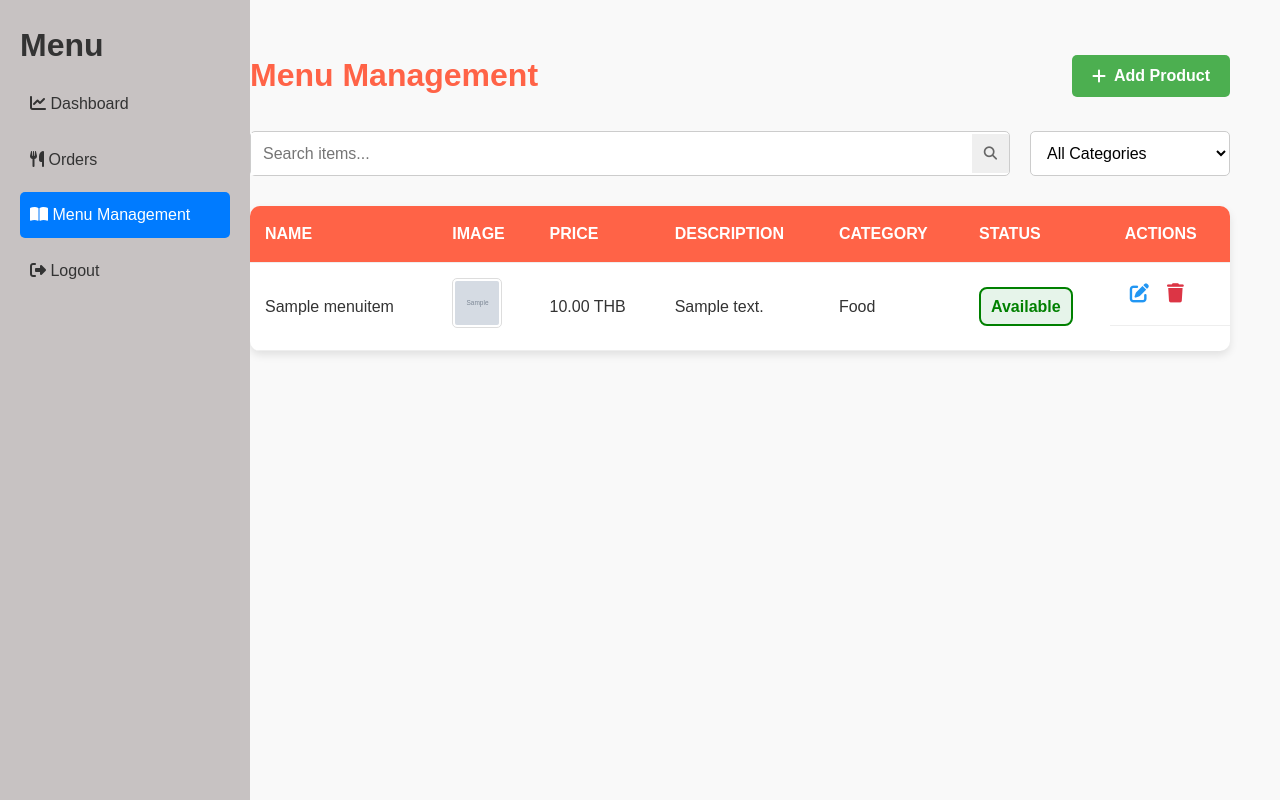
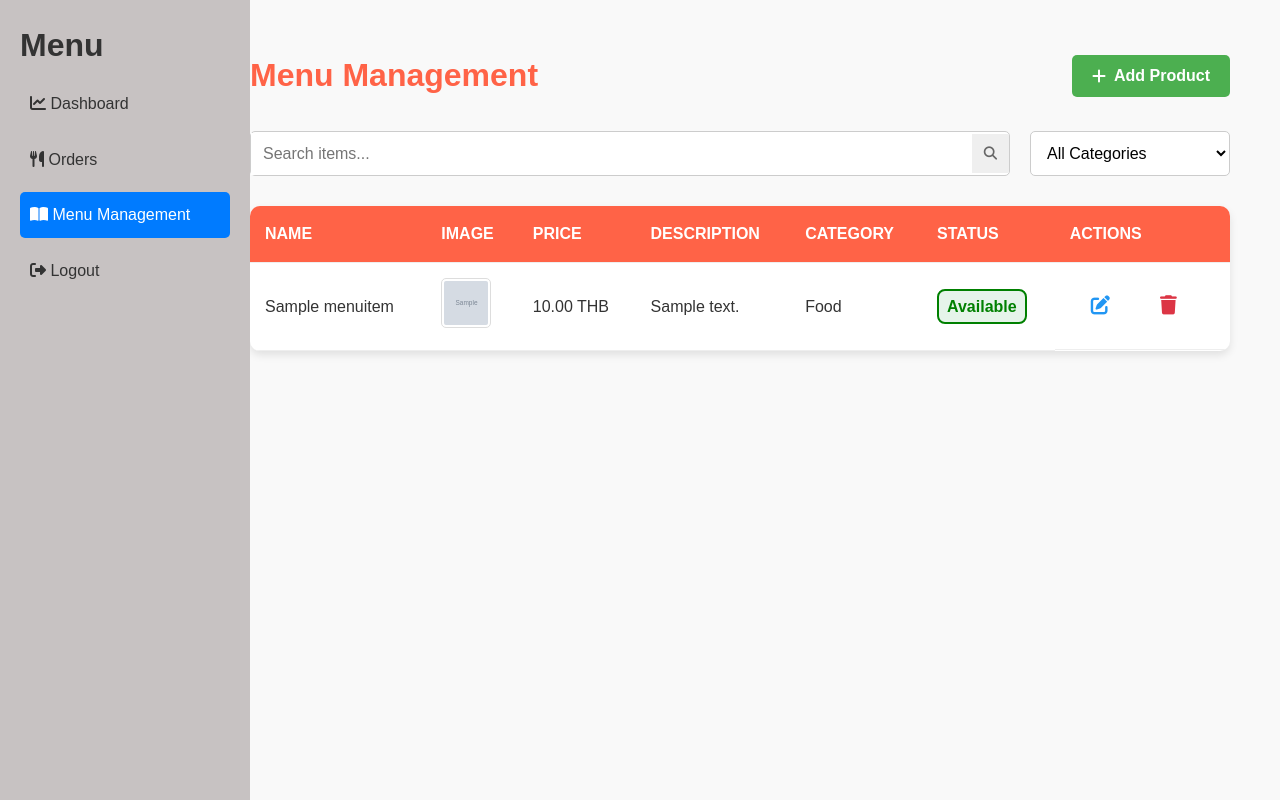
Before and after one commit to November567/restaurant_system, a Django app: page /menu_management/ in a window 1280 px wide. Run offline with Django 5.2, Linux system fonts and the light colour scheme; a user stored in the database is signed in; tables that the repository leaves empty hold one stand-in row (values such as "Sample post"); grey boxes marked "Sample" are stand-in pictures; some libraries are stand-ins or nearby versions.

Commit message:
edit btn

```diff
--- a/managementapp/templates/managementapp/menu_management.html
+++ b/managementapp/templates/managementapp/menu_management.html
@@ -140,7 +140,7 @@
 
             /* Action buttons */
             .action-buttons { display: flex; gap: 8px; }
-            .edit-btn, .delete-btn { background: none; border: none; cursor: pointer; padding: 5px; transition: transform 0.2s ease; font-size: 1.2em; }
+            .edit-btn, .delete-btn { background: none; border: none; cursor: pointer; padding: 17px 21px; transition: transform 0.2s ease; font-size: 1.2em; }
             .edit-btn { color: #2196F3; }
             .delete-btn { color: #dc3545; }
             .edit-btn:hover { color: #0d6efd; transform: scale(1.1); }
@@ -166,7 +166,7 @@
             .status-available {
                 color: green;
                 font-weight: bold;
-                padding: 5px 10px;
+                padding: 3px 8px; /* ลดค่าของ padding */
                 border: 2px solid green;
                 border-radius: 8px;
                 background-color: #e6f4ea; /* Light green background */
@@ -176,7 +176,7 @@
             .status-unavailable {
                 color: red;
                 font-weight: bold;
-                padding: 5px 10px;
+                padding: 3px 8px; /* ลดค่าของ padding */
                 border: 2px solid red;
                 border-radius: 8px;
                 background-color: #f8e6e6; /* Light red background */
```
